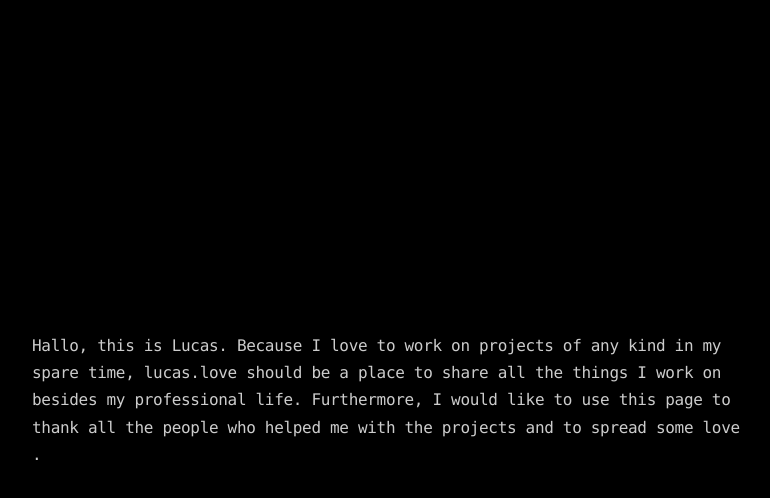
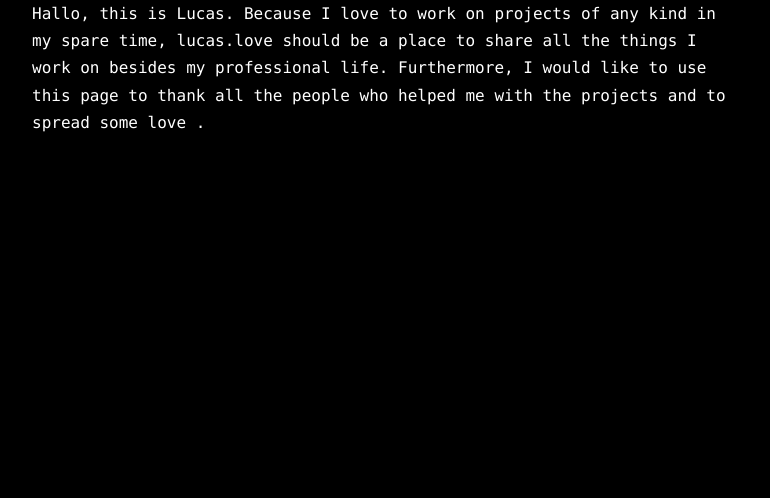
Before and after one commit to Matias-Sandoval/sybvig-qecwy6-mukhyC, a plain HTML site: page index.html in a window 1280 px wide. Shown: the whole page, without its empty margins (341-1111 px from the left). Drawn offline with Linux system fonts and the light colour scheme; a script that the page names is missing.

Commit message:
Add files via upload

```diff
--- a/index.html
+++ b/index.html
@@ -518,24 +518,7 @@
                 }
             }
 
-            .index[data-v-25f32230] {
-                align-items: center;
-                display: flex;
-                min-height: 100vh;
-                position: relative
-            }
 
-            @supports (-webkit-touch-callout:none) {
-                .index[data-v-25f32230] {
-                    min-height: -webkit-fill-available
-                }
-            }
-
-            .description[data-v-25f32230] {
-                color: var(--secondary);
-                letter-spacing: -.02em;
-                max-width: 710px
-            }
 
 
         </style>
```
